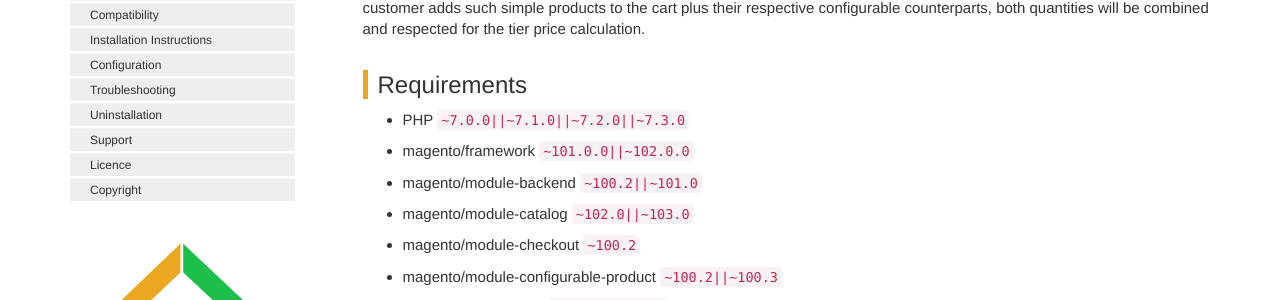
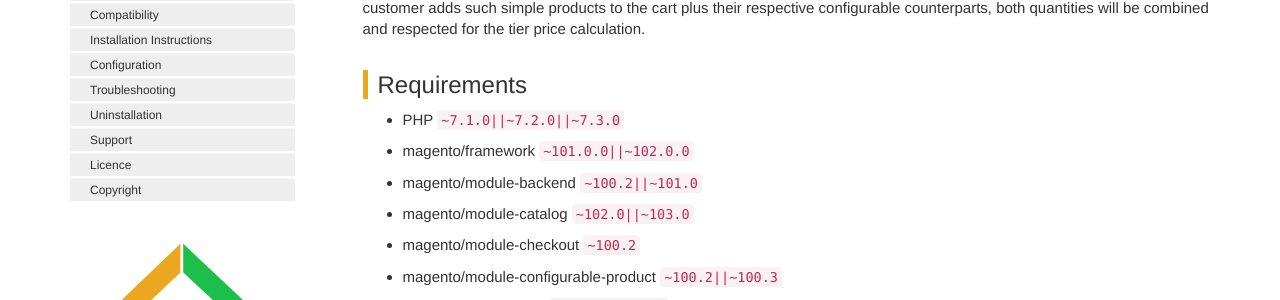
Before and after one commit to customgento/docs, a Jekyll site: the page built from pages/tier-prices-for-configurable-products-m2.md, in a window 1280 px wide and 900 px high, scrolled down 2455 px. Shown: the part 148-448 px from the top of the window. Built offline with Jekyll 4.4.1, drawn with Linux system fonts in a browser that asks for light colours; comment, search, counter and statistics services are not loaded.

Commit message:
Update tier-prices-for-configurable-products-m2.md

```diff
--- a/pages/tier-prices-for-configurable-products-m2.md
+++ b/pages/tier-prices-for-configurable-products-m2.md
@@ -39,7 +39,7 @@ In this case, you get the green ones for 18 USD each and the orange ones for 16
 Given your simple products, which are assigned to configurable products, are also visible in the catalog individually: If the customer adds such simple products to the cart plus their respective configurable counterparts, both quantities will be combined and respected for the tier price calculation.
 
 ## Requirements
-- PHP `~7.0.0||~7.1.0||~7.2.0||~7.3.0`
+- PHP `~7.1.0||~7.2.0||~7.3.0`
 - magento/framework `~101.0.0||~102.0.0`
 - magento/module-backend `~100.2||~101.0`
 - magento/module-catalog `~102.0||~103.0`
```
